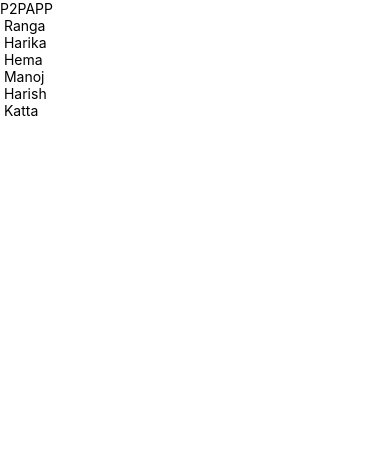
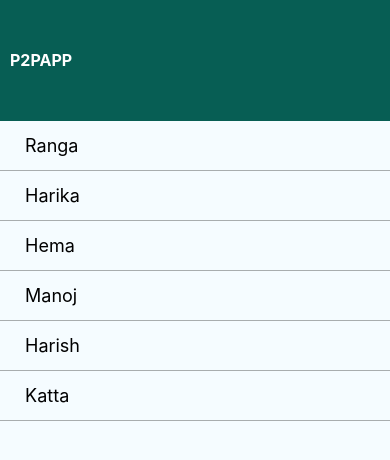
Before and after one commit to Harika-Madishetti/ChatterBox1, a React Native app: screen / in a window 390 px wide. Shown: the top 460 px of the page. Built offline with nearby package versions, Linux system fonts and the light colour scheme.

Commit message:
Add stylesheet to the application

```diff
--- a/Stylesheet/styleSheet.js
+++ b/Stylesheet/styleSheet.js
@@ -0,0 +1,45 @@
+import { StyleSheet } from 'react-native';
+
+export default StyleSheet.create({
+    mainContainer: {
+        flex: 1,
+        backgroundColor: '#F5FCFF',
+        height: 24,
+    },
+    item: {
+        padding: 10,
+        fontSize: 18,
+        height: 50,
+        flexDirection: "row",
+    },
+    separator: {
+        justifyContent: "center",
+        padding: 10,
+        height: 50,
+        borderBottomColor: "rgba(92,94,94,0.5)",
+        borderBottomWidth: 0.25
+    },
+    headerContainer: {
+        flex: 1,
+        flexDirection: "row",
+        justifyContent: "space-between",
+        backgroundColor: "#075e54",
+        alignItems:"center",
+        paddingRight: 5
+    },
+    leftHeaderContainer: {
+        alignItems: "flex-start",
+        flexDirection: "row"
+    },
+    contentContainer: {
+        flex: 6,
+        flexDirection: "row",
+    },
+    logoText: {
+        color: "white",
+        fontWeight: "bold",
+        fontSize: 16,
+        alignItems: "flex-start",
+        marginLeft: 10
+    },
+});
```
